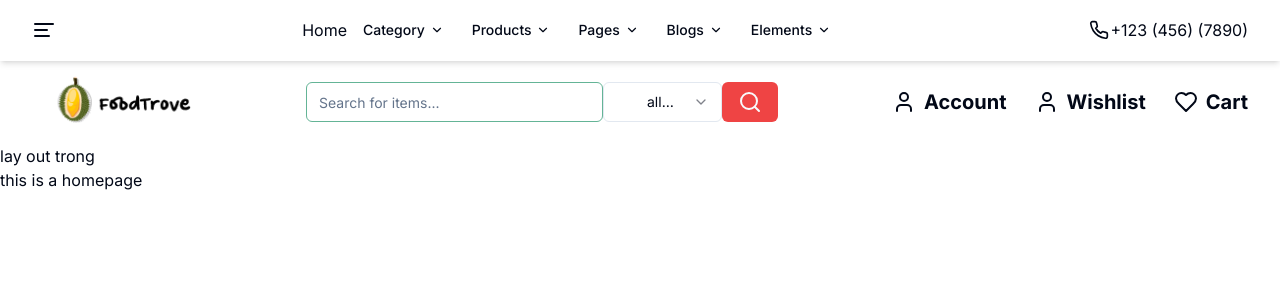
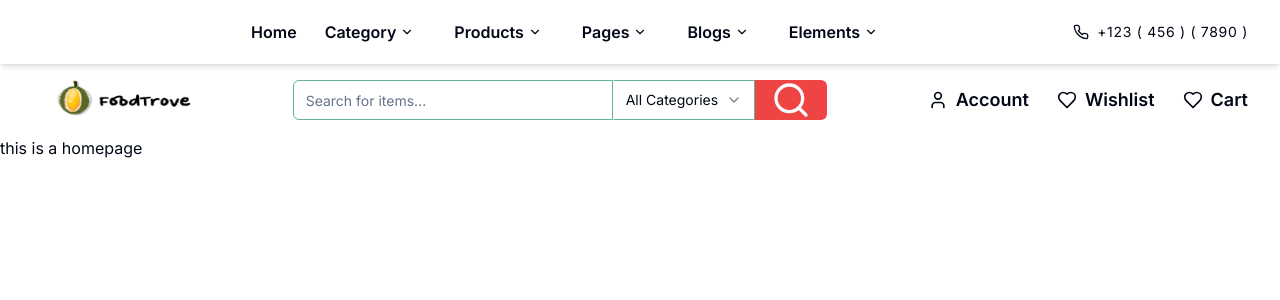
Before and after one commit to Tony810-max/food-fe, a Next.js app: page / in a window 1280 px wide. Shown: the top 300 px of the page. Built offline with nearby package versions, Linux system fonts and the light colour scheme.

Commit message:
fix: ui header

```diff
--- a/package.json
+++ b/package.json
@@ -23,6 +23,7 @@
     "lucide-react": "^0.340.0",
     "next": "14.1.0",
     "next-themes": "^0.2.1",
+    "nextjs-progressbar": "^0.0.16",
     "react": "^18",
     "react-dom": "^18",
     "react-hook-form": "^7.51.0",
--- a/src/app/(auth)/layout.tsx
+++ b/src/app/(auth)/layout.tsx
@@ -1,12 +1,9 @@
 import React from "react";
 import HeaderAuth from "../../components/layouts/Auth/HeaderAuth";
-import { ToastContainer } from "react-toastify";
-import "react-toastify/dist/ReactToastify.css";
 
 const layout: React.FC<{ children: React.ReactNode }> = ({ children }) => {
   return (
     <>
-      <ToastContainer />
       <HeaderAuth />
       {children}
     </>
--- a/src/app/(public)/layout.tsx
+++ b/src/app/(public)/layout.tsx
@@ -1,16 +1,7 @@
-import React, { ReactNode } from "react";
+import React from "react";
 
-interface IProps {
-  children: ReactNode;
-}
-
-const layout: React.FC<IProps> = ({ children }) => {
-  return (
-    <div>
-      <span>lay out trong</span>
-      {children}
-    </div>
-  );
+const layout: React.FC<{ children: React.ReactNode }> = ({ children }) => {
+  return <>{children}</>;
 };
 
 export default layout;
--- /dev/null
+++ b/src/app/_app.tsx
@@ -0,0 +1,32 @@
+import App, { AppContext, AppInitialProps, AppProps } from "next/app";
+import NextNProgress from "nextjs-progressbar";
+
+type AppOwnProps = { example: string };
+
+export default function MyApp({
+  Component,
+  pageProps,
+  example,
+}: AppProps & AppOwnProps) {
+  return (
+    <>
+      <NextNProgress
+        color="#29D"
+        startPosition={0.3}
+        stopDelayMs={200}
+        height={3}
+        showOnShallow={true}
+      />
+
+      <Component {...pageProps} />
+    </>
+  );
+}
+
+MyApp.getInitialProps = async (
+  context: AppContext
+): Promise<AppOwnProps & AppInitialProps> => {
+  const ctx = await App.getInitialProps(context);
+
+  return { ...ctx, example: "data" };
+};
--- a/src/app/layout.tsx
+++ b/src/app/layout.tsx
@@ -1,6 +1,9 @@
 import type { Metadata } from "next";
 import { Inter } from "next/font/google";
+import { ToastContainer } from "react-toastify";
+import "react-toastify/dist/ReactToastify.css";
 import "./globals.css";
+
 import HeaderMain from "@/components/layouts/Header";
 
 const inter = Inter({ subsets: ["latin"] });
@@ -18,6 +21,8 @@ export default function RootLayout({
   return (
     <html lang="en">
       <body className={inter.className}>
+        <ToastContainer />
+
         <HeaderMain />
         {children}
       </body>
--- a/src/components/layouts/Header/AboveHeader/AboveHeader.tsx
+++ b/src/components/layouts/Header/AboveHeader/AboveHeader.tsx
@@ -4,17 +4,17 @@ import MenubarHeader from "./components/MenubarAboveHeader";
 
 const AboveHeader = () => {
   return (
-    <div className="flex justify-center  shadow-md">
-      <div className="container ">
-        <div className="flex py-[0.65rem] items-center justify-between">
-          <AlignLeft />
-          <MenubarHeader />
-          <div className="flex items-center gap-[0.08rem]">
-            <Phone size={20} />
-            <span>+123 (456) (7890)</span>
-          </div>
+    <div className="flex shadow-md">
+      <div className="container flex py-3 items-center justify-between">
+        <AlignLeft
+          className="block border border-border p-1 rounded-lg md:invisible"
+          size={36}
+        />
+        <MenubarHeader />
+        <div className="flex items-center gap-2">
+          <Phone size={16} />
+          <span className="tracking-wider text-sm">+123 ( 456 ) ( 7890 )</span>
         </div>
-        <div></div>
       </div>
     </div>
   );
--- a/src/components/layouts/Header/AboveHeader/components/MenubarAboveHeader.tsx
+++ b/src/components/layouts/Header/AboveHeader/components/MenubarAboveHeader.tsx
@@ -56,12 +56,16 @@ const ELEMENTS_HEADER = [
 
 const MenubarAboveHeader = () => {
   return (
-    <Menubar className="border-none">
-      <Link href={ROUTES.Home}>Home</Link>
+    <Menubar className="border-none gap-3">
+      <Link href={ROUTES.Home} className="font-semibold text-base">
+        Home
+      </Link>
       {ELEMENTS_HEADER.map((element, id) => (
         <MenubarMenu key={element?.id}>
-          <MenubarTrigger className="flex gap-[0.3rem]">
-            <span className="capitalize ">{element?.name}</span>
+          <MenubarTrigger className="flex gap-1">
+            <span className="capitalize font-semibold text-base">
+              {element?.name}
+            </span>
             <ChevronDown size={14} />
           </MenubarTrigger>
           <MenubarContent>
--- a/src/components/layouts/Header/BelowHeader/BelowHeader.tsx
+++ b/src/components/layouts/Header/BelowHeader/BelowHeader.tsx
@@ -1,7 +1,7 @@
 import Image from "next/image";
 import React from "react";
 
-import { User, Heart } from "lucide-react";
+import { User, Heart, HeartIcon } from "lucide-react";
 import Link from "next/link";
 import ROUTES from "@/types/routes";
 import FormBelowHeader from "./components/FormBelowHeader";
@@ -16,7 +16,7 @@ const LIST_ITEM = [
   {
     id: 2,
     name: "wishlist",
-    icon: User,
+    icon: HeartIcon,
     route: "",
   },
   {
@@ -31,15 +31,18 @@ const BelowHeader = () => {
   return (
     <div>
       <div className="container flex items-center justify-between">
-        <div className="relative w-[10rem] h-[5.2rem]">
+        <div className="relative aspect-[5/2] w-40">
           <Image src={"/images/logo.webp"} alt="logo" fill />
         </div>
         <FormBelowHeader />
         <div className="flex gap-7">
           {LIST_ITEM.map((item) => (
             <div key={item?.id} className="flex items-center gap-2">
-              <item.icon />
-              <Link href={item?.route} className="text-xl font-bold capitalize">
+              <item.icon width={20} height={20} />
+              <Link
+                href={item?.route}
+                className="text-lg font-semibold capitalize"
+              >
                 {item.name}
               </Link>
             </div>
--- a/src/components/layouts/Header/BelowHeader/components/FormBelowHeader.tsx
+++ b/src/components/layouts/Header/BelowHeader/components/FormBelowHeader.tsx
@@ -15,8 +15,8 @@ import { Search } from "lucide-react";
 const ELEMENT_CATAGORY = [
   {
     id: 1,
-      name: "all category",
-      value: "allCategory",
+    name: "All Categories",
+    value: "all",
   },
   {
     id: 2,
@@ -30,22 +30,20 @@ const ELEMENT_CATAGORY = [
   },
 ];
 
-
 const FormBelowHeader = () => {
   return (
-    <form className=" flex">
+    <form className="flex py-4">
       <Input
         type="text"
         placeholder="Search for items..."
-        className="border border-[#64B496] w-full"
+        className="border border-[#64B496] min-w-80 rounded-r-none focus:outline-transparent active:outline-transparent focus-visible:ring-transparent"
       />
       <Select>
-        <SelectTrigger className="w-[180px]">
+        <SelectTrigger className="rounded-none border border-[#64B496] border-l-transparent focus:outline-transparent active:outline-transparent focus-visible:ring-transparent">
           <SelectValue placeholder={ELEMENT_CATAGORY[0].name} />
         </SelectTrigger>
-        <SelectContent>
+        <SelectContent className="focus:outline-transparent active:outline-transparent focus-visible:ring-transparent">
           <SelectGroup>
-            <SelectLabel>Category</SelectLabel>
             {ELEMENT_CATAGORY.map((item) => (
               <SelectItem key={item.id} value={item.value}>
                 {item.name}
@@ -54,8 +52,12 @@ const FormBelowHeader = () => {
           </SelectGroup>
         </SelectContent>
       </Select>
-      <Button type="submit" variant="destructive">
-        <Search />
+      <Button
+        type="button"
+        variant="destructive"
+        className="rounded-l-none w-20 aspect-square"
+      >
+        <Search width={40} height={40} size={40} />
       </Button>
     </form>
   );
```
Also changed, not shown: src/app/(public)/contact/page.tsx (renamed from src/app/(public)/contact/page.jsx), 1 other file (tests, documents, lock files or other folders). Lines whose indentation alone changed are shown as unchanged.
